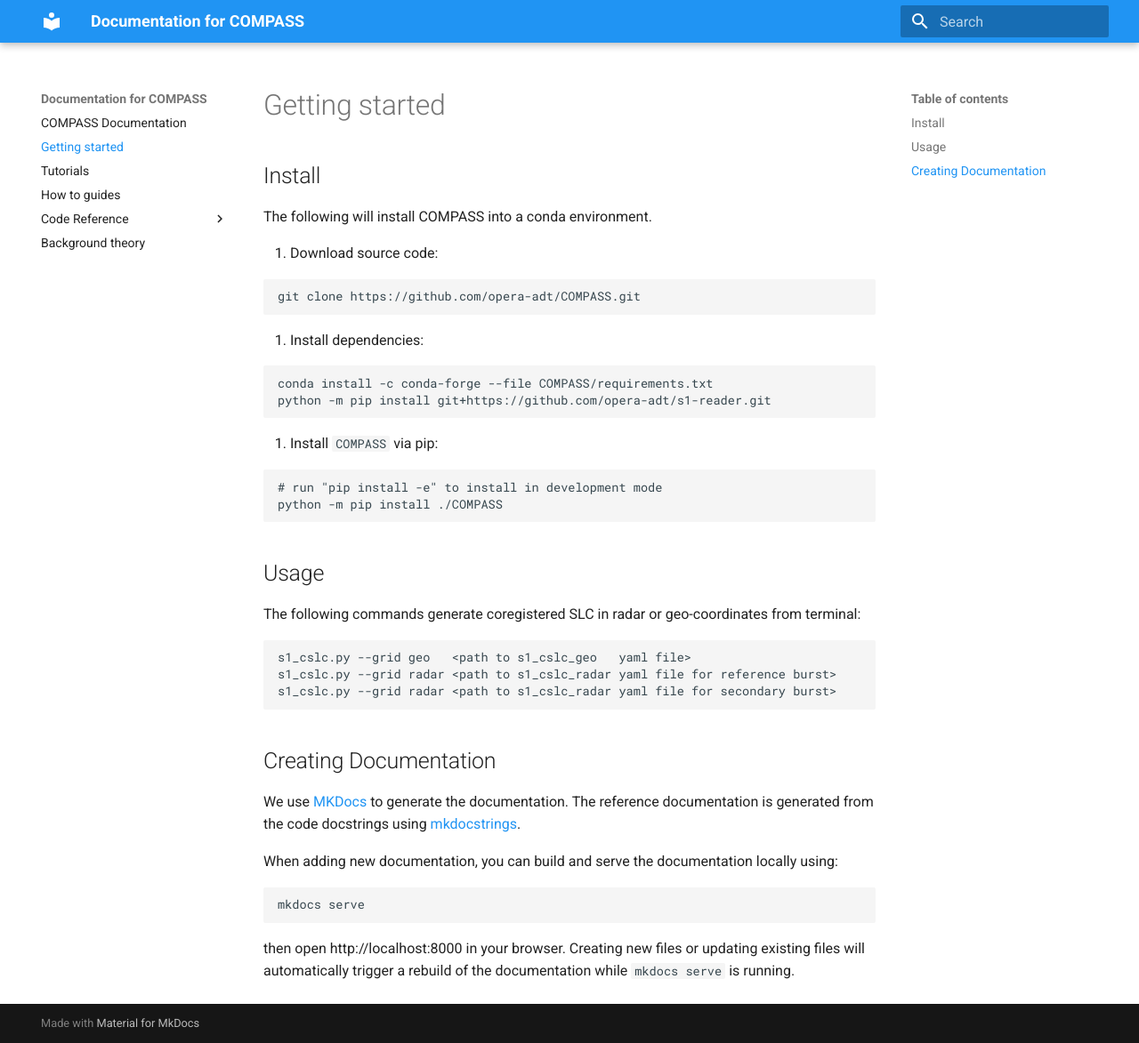
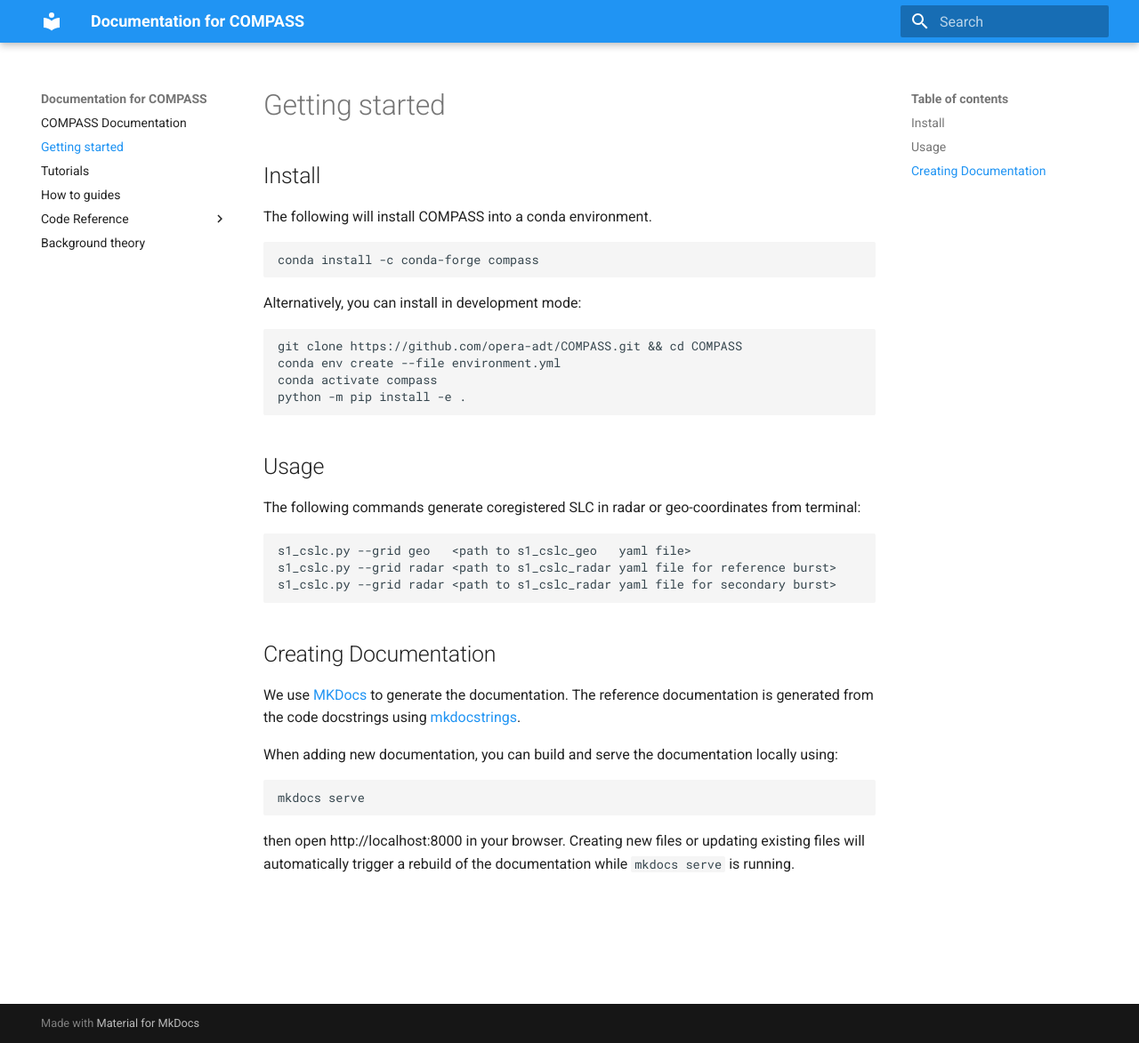
Before and after one commit to opera-adt/COMPASS, an MkDocs documentation site: the page built from docs/getting-started.md, in a window 1280 px wide and 1173 px high. Shown: the whole window at 89% size. Built offline with MkDocs 1.6.1 and Material for MkDocs 9.7.7, drawn with Linux system fonts in a browser that asks for light colours.

Commit message:
Update the environment files and install instructions (#196)
* make more up to date conda `environment.yml` file, split test requirements

* update install instructions

* add pillow, upper pin scipy

* add s1reader to env

* activate env before pip installing

Co-authored-by: Liang Yu <liangjyu@gmail.com>

* typos and make `getting-started` match README

---------

Co-authored-by: Liang Yu <liangjyu@gmail.com>

````diff
--- a/docs/getting-started.md
+++ b/docs/getting-started.md
@@ -2,24 +2,18 @@
 
 The following will install COMPASS into a conda environment.
 
-1. Download source code:
+```bash
+conda install -c conda-forge compass
+```
+
+
+Alternatively, you can install in development mode:
 
 ```bash
-git clone https://github.com/opera-adt/COMPASS.git
-```
-
-2. Install dependencies:
-
-```bash
-conda install -c conda-forge --file COMPASS/requirements.txt
-python -m pip install git+https://github.com/opera-adt/s1-reader.git
-```
-
-3. Install `COMPASS` via pip:
-
-```bash
-# run "pip install -e" to install in development mode
-python -m pip install ./COMPASS
+git clone https://github.com/opera-adt/COMPASS.git && cd COMPASS
+conda env create --file environment.yml
+conda activate compass
+python -m pip install -e .
 ```
 
 ## Usage
````
Also changed, not shown: README.md (+9 -15 lines), environment.yml (added, +19 -0 lines), 1 other file.
